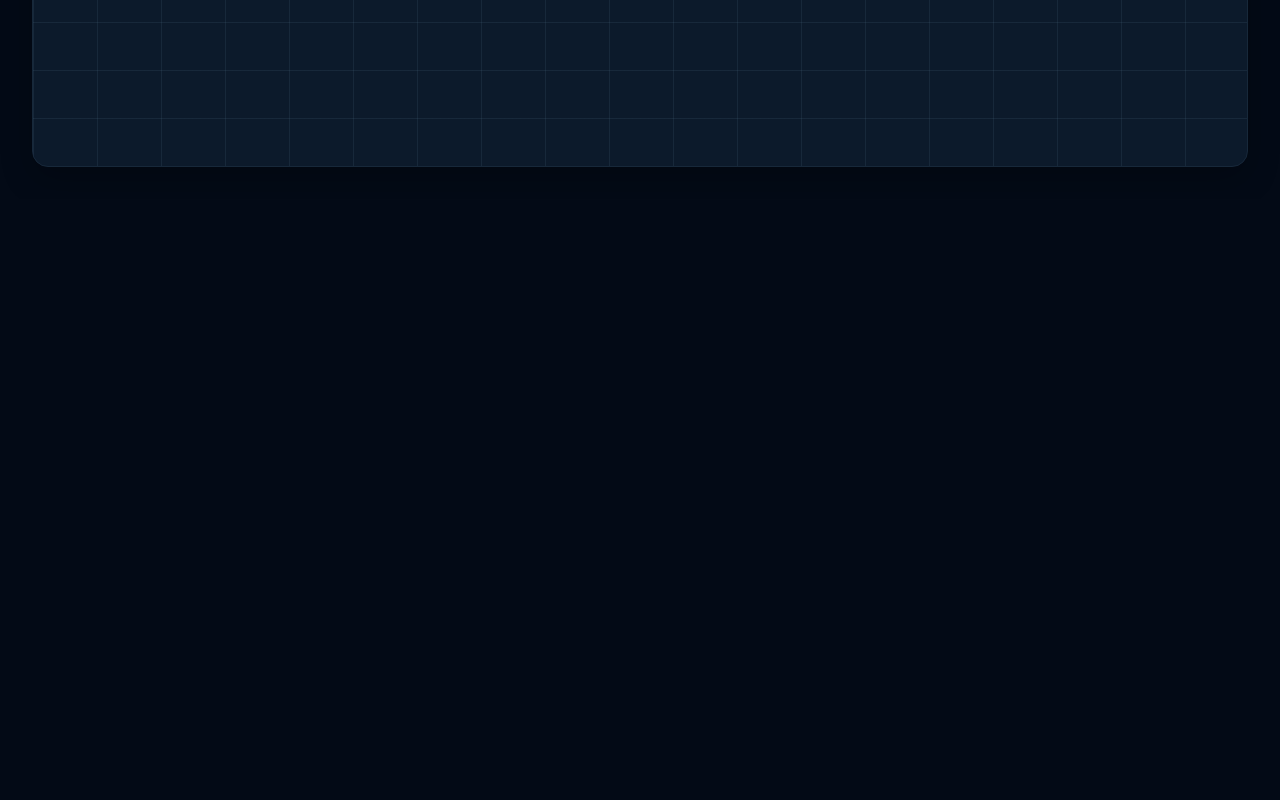
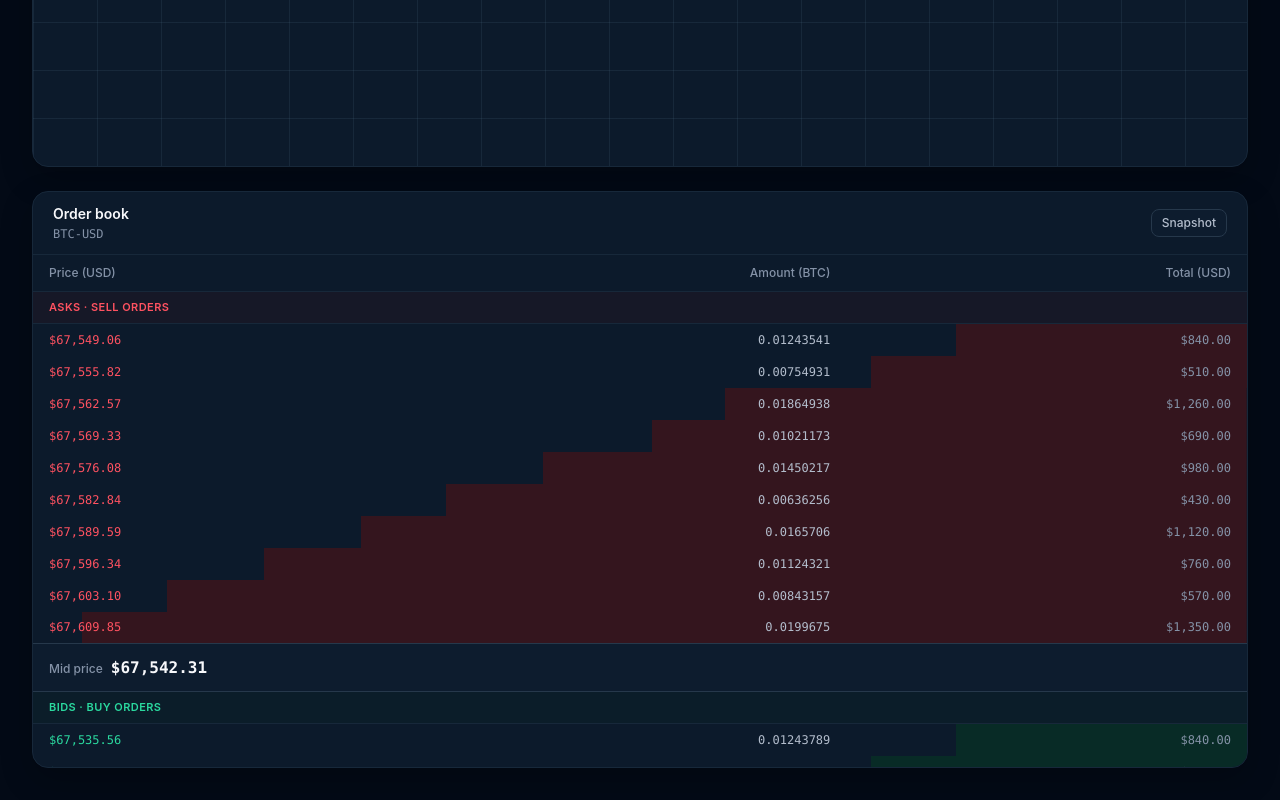
Before and after one commit to NhanPL/pulse-trade, a Next.js app in the folder apps/web/: page /trade/BTC-USD in a window 1280 px wide. Shown: the part 624-1424 px from the top of the page. Before the commit the page ends 823 px from the top, so only its background shows below. Built offline with nearby package versions, Linux system fonts and the light colour scheme.

Commit message:
feat(trading): add static order book

```diff
--- a/apps/web/src/app/trade/[symbol]/page.tsx
+++ b/apps/web/src/app/trade/[symbol]/page.tsx
@@ -6,6 +6,7 @@ import { getSupportedMarket, SUPPORTED_MARKETS } from "@/features/market/model/s
 import { TradingMarketHeader } from "@/features/trading/components/TradingMarketHeader";
 import { UnsupportedMarketState } from "@/features/trading/components/UnsupportedMarketState";
 import { ChartPanel } from "@/features/trading/components/chart/ChartPanel";
+import { OrderBook } from "@/features/trading/components/order-book/OrderBook";
 
 type TradingPageProps = {
   params: Promise<{ symbol: string }>;
@@ -46,6 +47,12 @@ export default async function TradingPage({ params }: TradingPageProps) {
     <PageContainer className="space-y-6" data-market-symbol={market.symbol}>
       <TradingMarketHeader {...snapshot} />
       <ChartPanel symbol={market.symbol} />
+      <OrderBook
+        baseAsset={market.baseAsset}
+        midPrice={snapshot.price}
+        quoteAsset={market.quoteAsset}
+        symbol={market.symbol}
+      />
     </PageContainer>
   );
 }
--- /dev/null
+++ b/apps/web/src/features/trading/components/order-book/OrderBook.tsx
@@ -0,0 +1,92 @@
+import { Badge } from "@/components/ui/Badge";
+import { formatMarketPrice } from "@/lib/format/market-value";
+
+import { OrderBookLevelRow } from "./OrderBookLevelRow";
+import { createOrderBookPreview } from "./order-book-preview";
+
+export type OrderBookProps = {
+  baseAsset: string;
+  midPrice: string;
+  quoteAsset: string;
+  symbol: string;
+};
+
+export function OrderBook({ baseAsset, midPrice, quoteAsset, symbol }: OrderBookProps) {
+  const preview = createOrderBookPreview(midPrice);
+
+  return (
+    <section
+      aria-labelledby="order-book-title"
+      className="overflow-hidden rounded-xl border border-border-subtle bg-surface-elevated shadow-panel"
+    >
+      <header className="flex min-h-14 items-center justify-between gap-4 border-b border-border-subtle px-4 py-3 sm:px-5">
+        <div>
+          <h2 id="order-book-title" className="text-sm font-semibold text-foreground">
+            Order book
+          </h2>
+          <p className="mt-0.5 font-mono text-xs text-foreground-muted">{symbol}</p>
+        </div>
+        <Badge variant="neutral">Snapshot</Badge>
+      </header>
+
+      <div className="max-h-[32rem] overflow-y-auto">
+        <table className="w-full table-fixed border-collapse">
+          <caption className="sr-only">
+            Static {symbol} order-book preview with asks sorted ascending and bids sorted descending
+          </caption>
+          <thead className="sticky top-0 z-10 bg-surface-elevated">
+            <tr className="h-9 border-b border-border-subtle text-xs text-foreground-muted">
+              <th className="px-4 text-left font-medium" scope="col">
+                Price ({quoteAsset})
+              </th>
+              <th className="px-3 text-right font-medium" scope="col">
+                Amount ({baseAsset})
+              </th>
+              <th className="px-4 text-right font-medium" scope="col">
+                Total ({quoteAsset})
+              </th>
+            </tr>
+          </thead>
+          <tbody>
+            <tr className="h-8 border-b border-border-subtle bg-negative-subtle/25">
+              <th
+                className="px-4 text-left text-[0.6875rem] font-semibold uppercase tracking-wide text-negative"
+                colSpan={3}
+                scope="rowgroup"
+              >
+                Asks · Sell orders
+              </th>
+            </tr>
+            {preview.asks.map((level) => (
+              <OrderBookLevelRow key={level.price} level={level} side="ask" />
+            ))}
+          </tbody>
+          <tbody>
+            <tr className="h-12 border-y border-border bg-surface-interactive">
+              <th className="px-4 text-left" colSpan={3} scope="rowgroup">
+                <span className="mr-2 text-xs font-medium text-foreground-muted">Mid price</span>
+                <span className="font-mono text-base font-bold tabular-nums text-foreground">
+                  {formatMarketPrice(midPrice)}
+                </span>
+              </th>
+            </tr>
+          </tbody>
+          <tbody>
+            <tr className="h-8 border-b border-border-subtle bg-positive-subtle/25">
+              <th
+                className="px-4 text-left text-[0.6875rem] font-semibold uppercase tracking-wide text-positive"
+                colSpan={3}
+                scope="rowgroup"
+              >
+                Bids · Buy orders
+              </th>
+            </tr>
+            {preview.bids.map((level) => (
+              <OrderBookLevelRow key={level.price} level={level} side="bid" />
+            ))}
+          </tbody>
+        </table>
+      </div>
+    </section>
+  );
+}
--- /dev/null
+++ b/apps/web/src/features/trading/components/order-book/OrderBookLevelRow.tsx
@@ -0,0 +1,51 @@
+import { memo } from "react";
+
+import { classNames } from "@/components/ui/class-names";
+import { formatMarketPrice } from "@/lib/format/market-value";
+
+import type { OrderBookPreviewLevel, OrderBookSide } from "./order-book-preview";
+
+const quantityFormatter = new Intl.NumberFormat("en-US", {
+  maximumFractionDigits: 8,
+});
+
+export type OrderBookLevelRowProps = {
+  level: OrderBookPreviewLevel;
+  side: OrderBookSide;
+};
+
+// Individual rows remain isolated when the realtime order-book presentation model replaces the preview.
+export const OrderBookLevelRow = memo(function OrderBookLevelRow({
+  level,
+  side,
+}: OrderBookLevelRowProps) {
+  const depthColor =
+    side === "ask" ? "var(--pt-color-negative-subtle)" : "var(--pt-color-positive-subtle)";
+
+  return (
+    <tr
+      className="h-8 transition-colors hover:bg-surface-hover/60"
+      style={{
+        backgroundImage: `linear-gradient(${depthColor}, ${depthColor})`,
+        backgroundPosition: "right",
+        backgroundRepeat: "no-repeat",
+        backgroundSize: `${level.depthPercent}% 100%`,
+      }}
+    >
+      <td
+        className={classNames(
+          "px-4 text-left font-mono text-xs font-medium tabular-nums",
+          side === "ask" ? "text-negative" : "text-positive",
+        )}
+      >
+        {formatMarketPrice(level.price)}
+      </td>
+      <td className="px-3 text-right font-mono text-xs tabular-nums text-foreground-secondary">
+        {quantityFormatter.format(Number(level.amount))}
+      </td>
+      <td className="px-4 text-right font-mono text-xs tabular-nums text-foreground-muted">
+        {formatMarketPrice(level.total)}
+      </td>
+    </tr>
+  );
+});
--- /dev/null
+++ b/apps/web/src/features/trading/components/order-book/order-book-preview.ts
@@ -0,0 +1,52 @@
+export type OrderBookSide = "ask" | "bid";
+
+export type OrderBookPreviewLevel = {
+  amount: string;
+  depthPercent: number;
+  price: string;
+  total: string;
+};
+
+export type OrderBookPreview = {
+  asks: readonly OrderBookPreviewLevel[];
+  bids: readonly OrderBookPreviewLevel[];
+};
+
+const LEVEL_COUNT = 10;
+const TARGET_NOTIONALS = [840, 510, 1260, 690, 980, 430, 1120, 760, 570, 1350] as const;
+const DEPTH_PERCENTAGES = [24, 31, 43, 49, 58, 66, 73, 81, 89, 96] as const;
+
+function pricePrecision(price: number): number {
+  if (price < 1) return 4;
+  if (price < 100) return 3;
+  return 2;
+}
+
+function buildLevels(midPrice: number, side: OrderBookSide): OrderBookPreviewLevel[] {
+  const precision = pricePrecision(midPrice);
+  const minimumTick = 10 ** -precision;
+  const step = Math.max(midPrice * 0.0001, minimumTick);
+  const direction = side === "ask" ? 1 : -1;
+
+  return Array.from({ length: LEVEL_COUNT }, (_, index) => {
+    // These values only populate the static preview; provider decimals remain strings end to end.
+    const price = midPrice + direction * step * (index + 1);
+    const amount = TARGET_NOTIONALS[index] / price;
+
+    return {
+      amount: amount.toFixed(8),
+      depthPercent: DEPTH_PERCENTAGES[index],
+      price: price.toFixed(precision),
+      total: (price * amount).toFixed(2),
+    };
+  });
+}
+
+export function createOrderBookPreview(midPrice: string): OrderBookPreview {
+  const numericMidPrice = Number(midPrice);
+
+  return {
+    asks: buildLevels(numericMidPrice, "ask"),
+    bids: buildLevels(numericMidPrice, "bid"),
+  };
+}
```
Also changed, not shown: 1 other file (tests, documents, lock files or other folders).
